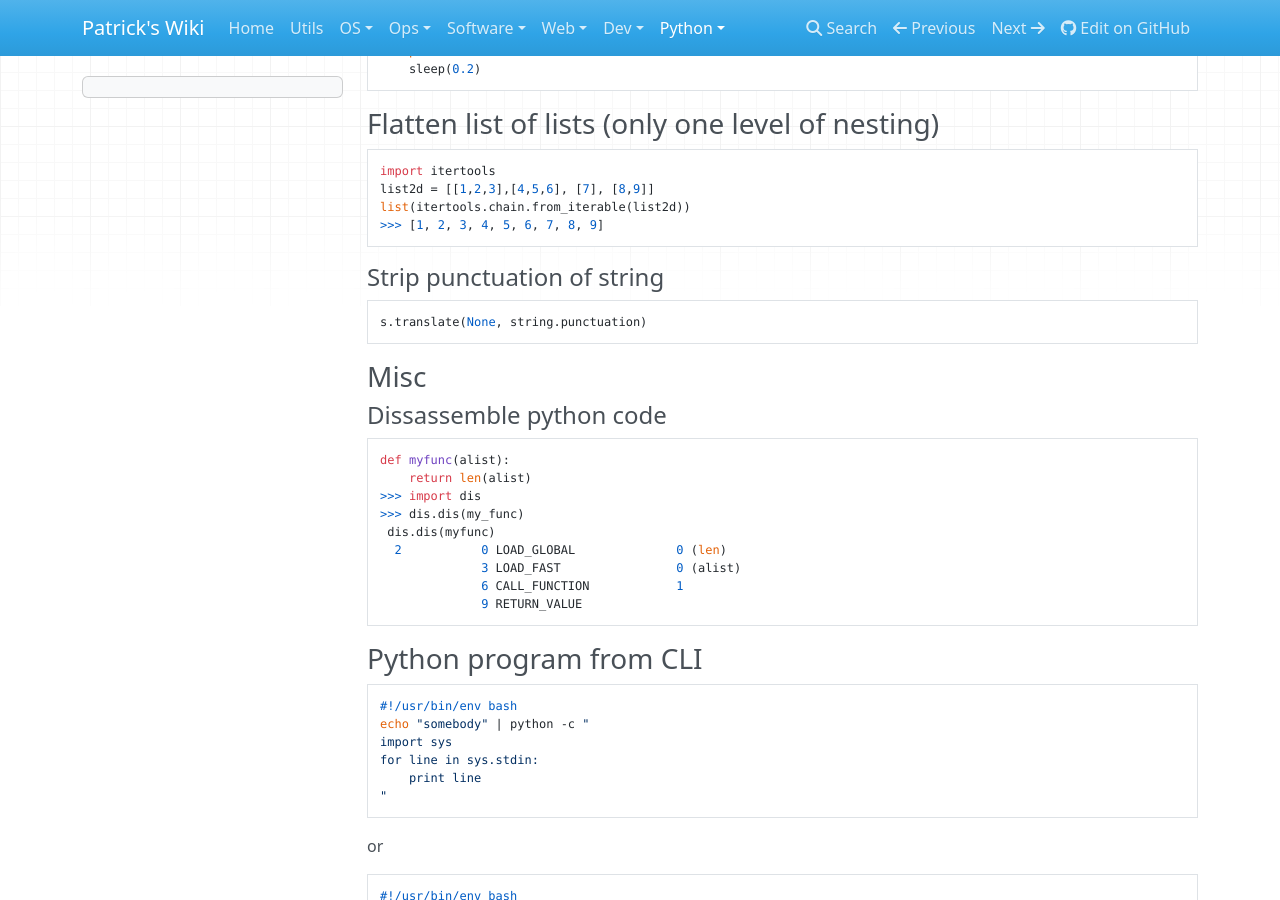
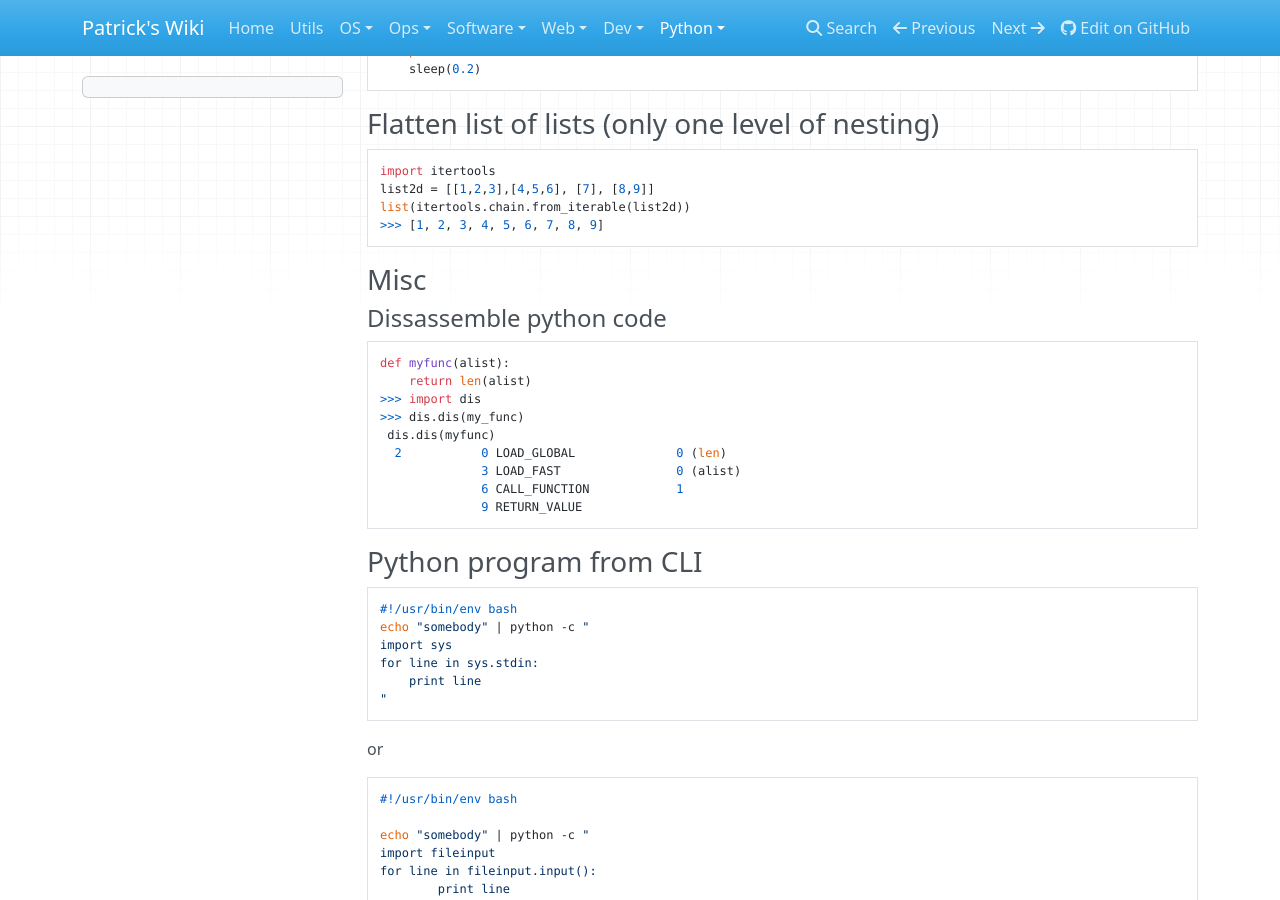
Before and after one commit to patsancu/wiki, an MkDocs documentation site: the page built from docs/python/snippets/Python-basics.md, in a window 1280 px wide and 900 px high, scrolled down 1308 px. Built offline with MkDocs 1.6.1, drawn with Linux system fonts in a browser that asks for light colours; nearby versions of some CDN libraries.

Commit message:
remove duplicate tip

````diff
--- a/docs/python/snippets/Python-basics.md
+++ b/docs/python/snippets/Python-basics.md
@@ -73,11 +73,6 @@ list(itertools.chain.from_iterable(list2d))
 ```
 
 
-#### Strip punctuation of string
-```python
-s.translate(None, string.punctuation)
-```
-
 ### Misc
 #### Dissassemble python code
 
````
